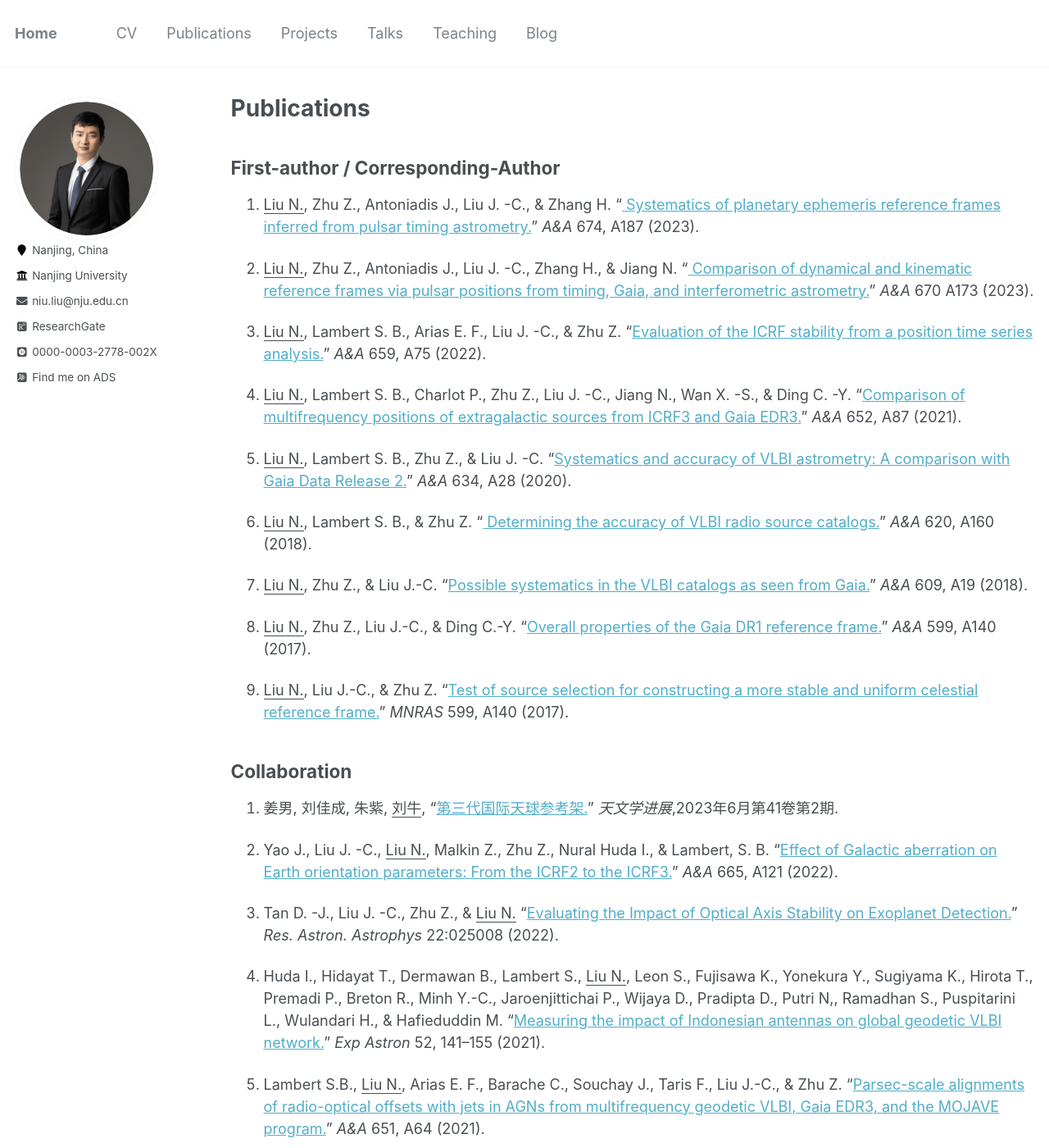
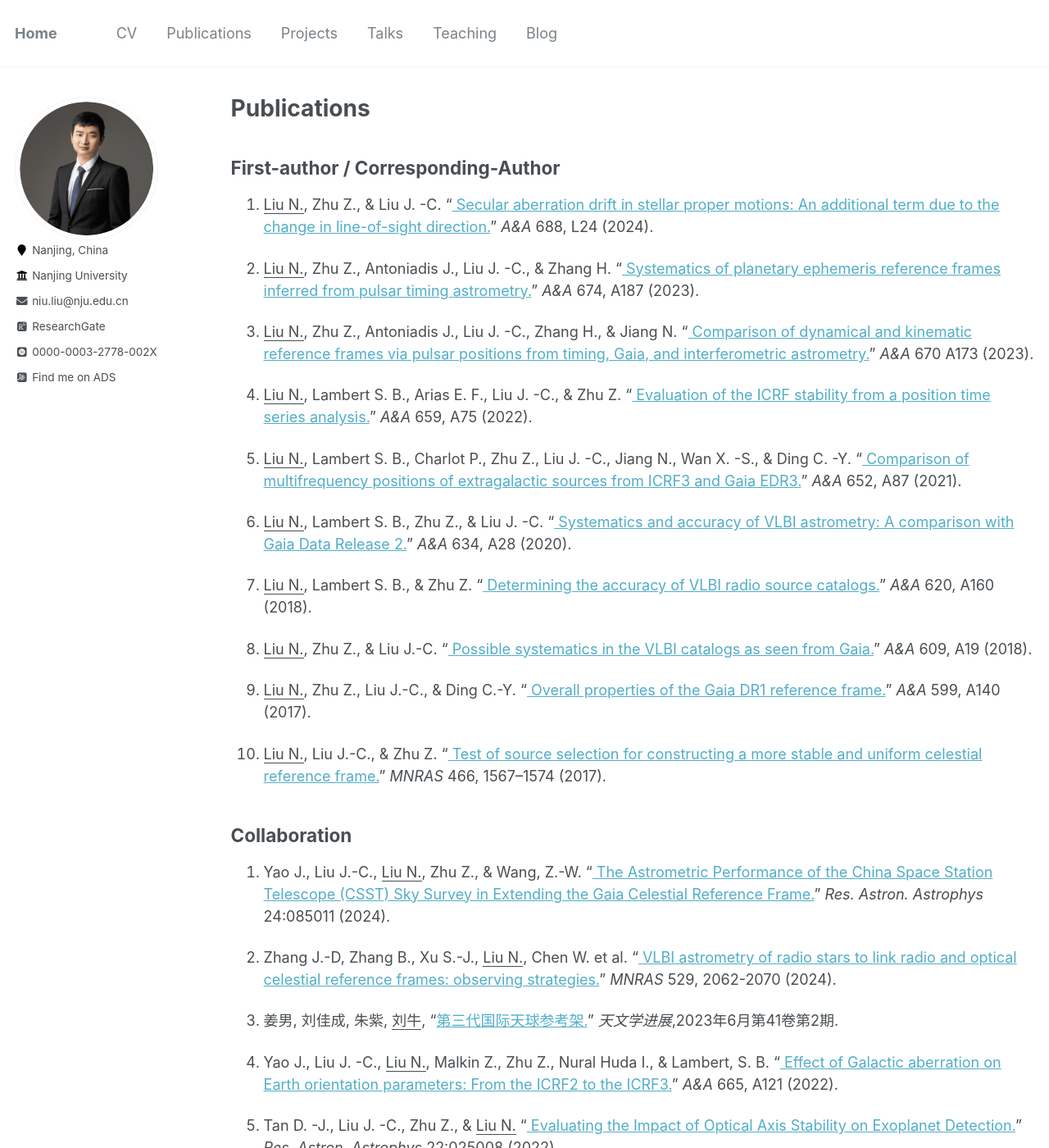
Before and after one commit to Niu-Liu/Niu-Liu.github.io, a Jekyll site: the page built from _pages/publications.md, in a window 1280 px wide and 1400 px high. Shown: the whole window at 82% size. Built offline with Jekyll 4.4.1, drawn with Linux system fonts in a browser that asks for light colours; some web fonts are replaced; some of the changed text lies outside the part shown.

Commit message:
Update publication list

```diff
--- a/_includes/publications.html
+++ b/_includes/publications.html
@@ -3,10 +3,18 @@
 <div class="user-publications">
   <h2>First-author / Corresponding-Author </h2>
   <ol>
+    <!-- work on secular aberration drift -->
+    <li>
+      <p> <u>Liu N.</u>, Zhu Z., &amp; Liu J. -C.
+       “<a href="https://ui.adsabs.harvard.edu/abs/2024A&A...688L..24L/abstract">
+           Secular aberration drift in stellar proper motions: An additional term due to the change in line-of-sight direction.</a>”
+        <i>A&amp;A</i> 688, L24 (2024).
+      </p>
+    </li>
     <!-- work on planetary ephemeris frame systematics using timing -->
     <li>
       <p> <u>Liu N.</u>, Zhu Z., Antoniadis J., Liu J. -C., &amp; Zhang H.
-       “<a href="{{ "/files/paper/aa45808-22.pdf" | prepend: site.baseurl | prepend: site.url }}">
+        “<a href="https://ui.adsabs.harvard.edu/abs/2023A&A...674A.187L/abstract">
            Systematics of planetary ephemeris reference frames inferred from pulsar timing astrometry.</a>”
         <i>A&amp;A</i> 674, A187 (2023).
       </p>
@@ -14,17 +22,16 @@
     <!-- work on Timing/Gaia/VLBI frame tie -->
     <li>
       <p> <u>Liu N.</u>, Zhu Z., Antoniadis J., Liu J. -C., Zhang H., &amp; Jiang N.
-       “<a href="{{ "/files/paper/aa43614-22.pdf" | prepend: site.baseurl | prepend: site.url }}">
+           “<a href="https://ui.adsabs.harvard.edu/abs/2023A&A...670A.173L/abstract">
           Comparison of dynamical and kinematic reference frames via pulsar positions from timing, Gaia, and interferometric astrometry.</a>”
         <i>A&amp;A</i> 670 A173 (2023).
       </p>
     </li>
     <!-- work on ICRF axis stability -->
     <li>
-      <p> <u>Liu N.</u>,
-        Lambert S. B., Arias E. F., Liu J. -C., &amp; Zhu Z.
-        “<a href="{{ "/files/paper/aa42632-21.pdf" | prepend: site.baseurl | prepend: site.url }}">Evaluation of the
-          ICRF stability from a position time series analysis.</a>”
+      <p> <u>Liu N.</u>, Lambert S. B., Arias E. F., Liu J. -C., &amp; Zhu Z.
+      “<a href="https://ui.adsabs.harvard.edu/abs/2022A&A...659A..75L/abstract">
+            Evaluation of the ICRF stability from a position time series analysis.</a>”
         <i>A&amp;A</i> 659, A75 (2022).
       </p>
     </li>
@@ -32,8 +39,8 @@
     <li>
       <p> <u>Liu N.</u>,
         Lambert S. B., Charlot P., Zhu Z., Liu J. -C., Jiang N., Wan X. -S., &amp; Ding C. -Y.
-        “<a href="{{ "/files/paper/aa38179-20.pdf" | prepend: site.baseurl | prepend: site.url }}">Comparison of
-          multifrequency positions of extragalactic sources from ICRF3 and Gaia EDR3.</a>”
+        “<a href="https://ui.adsabs.harvard.edu/abs/2021A&A...652A..87L/abstract">
+            Comparison of multifrequency positions of extragalactic sources from ICRF3 and Gaia EDR3.</a>”
         <i>A&amp;A</i> 652, A87 (2021).
       </p>
     </li>
@@ -41,15 +48,15 @@
     <li>
       <p> <u>Liu N.</u>,
         Lambert S. B., Zhu Z., &amp; Liu J. -C.
-        “<a href="{{ "/files/paper/aa36996-19.pdf" | prepend: site.baseurl | prepend: site.url }}">Systematics and
-          accuracy of VLBI astrometry: A comparison with Gaia Data Release 2.</a>”
+        “<a href="https://ui.adsabs.harvard.edu/abs/2020A&A...634A..28L/abstract">
+            Systematics and accuracy of VLBI astrometry: A comparison with Gaia Data Release 2.</a>”
         <i>A&amp;A</i> 634, A28 (2020).
       </p>
     </li>
     <!-- work on VLBI CRF noise -->
     <li>
       <p> <u>Liu N.</u>, Lambert S. B., &amp; Zhu Z.
-        “<a href="{{ "/files/paper/aa34118-18.pdf" | prepend: site.baseurl | prepend: site.url }}">
+        “<a href="https://ui.adsabs.harvard.edu/abs/2018A&A...620A.160L/abstract">
           Determining the accuracy of VLBI radio source catalogs.</a>”
         <i>A&amp;A</i> 620, A160 (2018).
       </p>
@@ -57,30 +64,46 @@
     <!-- work on ICRF2 error -->
     <li>
       <p> <u>Liu N.</u>, Zhu Z., &amp; Liu J.-C.
-        “<a href="{{ "/files/paper/aa32006-17.pdf" | prepend: site.baseurl | prepend: site.url }}">Possible systematics
-          in the VLBI catalogs as seen from Gaia.</a>”
+        “<a href="https://ui.adsabs.harvard.edu/abs/2018A&A...609A..19L/abstract">
+            Possible systematics in the VLBI catalogs as seen from Gaia.</a>”
         <i>A&amp;A</i> 609, A19 (2018).
       </p>
     </li>
     <!-- work on Gaia-CRF1 -->
     <li>
       <p> <u>Liu N.</u>, Zhu Z., Liu J.-C., &amp; Ding C.-Y.
-        “<a href="{{ "/files/paper/aa30396-17.pdf" | prepend: site.baseurl | prepend: site.url }}">Overall properties of
-          the Gaia DR1 reference frame.</a>”
+        “<a href="https://ui.adsabs.harvard.edu/abs/2017A&A...599A.140L/abstract">
+            Overall properties of the Gaia DR1 reference frame.</a>”
         <i>A&amp;A</i> 599, A140 (2017).
       </p>
     </li>
     <!-- work on ICRF source selection -->
     <li>
       <p> <u>Liu N.</u>, Liu J.-C., &amp; Zhu Z.
-        “<a href="{{ "/files/paper/mnras2017.pdf" | prepend: site.baseurl | prepend: site.url }}">Test of source
-          selection for constructing a more stable and uniform celestial reference frame.</a>”
-        <i>MNRAS</i> 599, A140 (2017).
+        “<a href="https://ui.adsabs.harvard.edu/abs/2017MNRAS.466.1567L/abstract">
+            Test of source selection for constructing a more stable and uniform celestial reference frame.</a>”
+        <i>MNRAS</i> 466, 1567–1574 (2017).
       </p>
     </li>
   </ol>
   <h2>Collaboration </h2>
   <ol>
+    <!-- CSST frame -->
+    <li>
+      <p> Yao J., Liu J.-C., <u>Liu N.</u>, Zhu Z., &amp; Wang, Z.-W.
+        “<a href="https://ui.adsabs.harvard.edu/abs/2024RAA....24h5011Y/abstract">
+            The Astrometric Performance of the China Space Station Telescope (CSST) Sky Survey in Extending the Gaia Celestial Reference Frame.</a>”
+        <i>Res. Astron. Astrophys</i> 24:085011 (2024).
+      </p>
+    </li>
+    <!-- Radio stars for VLBI-Gaia frame tie -->
+    <li>
+      <p> Zhang J.-D, Zhang B., Xu S.-J., <u>Liu N.</u>, Chen W. et al.
+        “<a href="https://ui.adsabs.harvard.edu/abs/2024RAA....24h5011Y/abstract">
+            VLBI astrometry of radio stars to link radio and optical celestial reference frames: observing strategies.</a>”
+        <i>MNRAS</i> 529, 2062-2070 (2024).
+      </p>
+    </li>
     <!-- Chinese review from Jiang-->
     <li>
       <p> 姜男, 刘佳成, 朱紫, <u>刘牛</u>,
@@ -91,27 +114,25 @@
     <!-- work from Yao -->
     <li>
       <p> Yao J., Liu J. -C., <u>Liu N.</u>, Malkin Z., Zhu Z., Nural Huda I., &amp; Lambert, S. B.
-        “<a href="{{ "/files/paper/aa43852-22.pdf" | prepend: site.baseurl | prepend: site.url }}">Effect of Galactic
-          aberration on Earth orientation parameters: From the ICRF2 to the ICRF3.</a>”
+        “<a href="https://ui.adsabs.harvard.edu/abs/2022A&A...665A.121Y/abstract">
+            Effect of Galactic aberration on Earth orientation parameters: From the ICRF2 to the ICRF3.</a>”
         <i>A&amp;A</i> 665, A121 (2022).
       </p>
     </li>
     <!-- work from Tan -->
     <li>
       <p> Tan D. -J., Liu J. -C., Zhu Z., &amp; <u>Liu N.</u>
-        “<a href="{{ "/files/paper/Tan2021.pdf" | prepend: site.baseurl | prepend: site.url }}">Evaluating the Impact of
-          Optical Axis Stability on Exoplanet Detection.</a>”
+        “<a href="https://ui.adsabs.harvard.edu/abs/2022RAA....22b5008T/abstract">
+            Evaluating the Impact of Optical Axis Stability on Exoplanet Detection.</a>”
         <i>Res. Astron. Astrophys</i> 22:025008 (2022).
       </p>
     </li>
     <!-- work from Ibnu -->
     <li>
       <p>
-        Huda I., Hidayat T., Dermawan B., Lambert S., <u>Liu N.</u>, Leon S., Fujisawa K., Yonekura Y., Sugiyama K.,
-        Hirota T., Premadi P., Breton R., Minh Y.-C., Jaroenjittichai P., Wijaya D., Pradipta D., Putri N,, Ramadhan S.,
-        Puspitarini L., Wulandari H., &amp; Hafieduddin M.
-        “<a href="{{ "/files/paper/s10686-021-09773-1.pdf" | prepend: site.baseurl | prepend: site.url }}">Measuring the
-          impact of Indonesian antennas on global geodetic VLBI network.</a>”
+        Huda I., Hidayat T., Dermawan B., Lambert S., <u>Liu N.</u>, et al.
+        “<a href="https://ui.adsabs.harvard.edu/abs/2021ExA....52..141H/abstract">
+            Measuring the impact of Indonesian antennas on global geodetic VLBI network.</a>”
         <i>Exp Astron</i> 52, 141–155 (2021).
       </p>
     </li>
@@ -119,9 +140,8 @@
     <li>
       <p>
         Lambert S.B., <u>Liu N.</u>, Arias E. F., Barache C., Souchay J., Taris F., Liu J.-C., &amp; Zhu Z.
-        “<a href="{{ "/files/paper/aa40652-21.pdf" | prepend: site.baseurl | prepend: site.url }}">Parsec-scale
-          alignments of radio-optical offsets with jets in AGNs from multifrequency geodetic VLBI, Gaia EDR3, and the
-          MOJAVE program.</a>”
+        “<a href="https://ui.adsabs.harvard.edu/abs/2021A&A...651A..64L/abstract">
+            Parsec-scale alignments of radio-optical offsets with jets in AGNs from multifrequency geodetic VLBI, Gaia EDR3, and the MOJAVE program.</a>”
         <i>A&amp;A</i> 651, A64 (2021).
       </p>
     </li>
@@ -129,16 +149,16 @@
     <li>
       <p>
         Ding C. -Y., Zhu Z., Liu J. -C., &amp; <u>Liu N.</u>
-        “<a href="{{ "/files/paper/aa37416-19.pdf" | prepend: site.baseurl | prepend: site.url }}">Revisiting
-          astrometric parameters of quasars in Gaia-CRF2.</a>”
+        “<a href="https://ui.adsabs.harvard.edu/abs/2020A&A...635A.113D/abstract">
+            Revisiting astrometric parameters of quasars in Gaia-CRF2.</a>”
         <i>A&amp;A</i> 635, A113 (2020).
       </p>
     </li>
     <!-- work from Jia-Cheng Liu -->
     <li>
       <p> Liu J. -C., &amp; <u>Liu N.</u>
-        “<a href="{{ "/files/paper/ga-EN.pdf" | prepend: site.baseurl | prepend: site.url }}">The Galactic Aberration
-          and Its Impact on Astronomical Reference Frames.</a>”
+        “<a href="https://ui.adsabs.harvard.edu/abs/2020AcASn..61...10L/abstract">
+            The Galactic Aberration and Its Impact on Astronomical Reference Frames.</a>”
         <i>ChA&amp;A</i> 44, 131-145 (2020).
       </p>
     </li>
@@ -153,7 +173,7 @@
     <!-- work from Xiaonizi -->
     <li>
       <p> Shi Y. -Y., Zhu Z., <u>Liu N.</u>, Liu J. -C., Ding C. -Y., &amp; Cheng Y. -T.
-        “<a href="{{ "/files/paper/Shi_2019_AJ_157_222.pdf" | prepend: site.baseurl | prepend: site.url }}">
+        “<a href="https://ui.adsabs.harvard.edu/abs/2019AJ....157..222S/abstract">
           Comparison of the PPMXL and UCAC5 Catalogs with the Gaia DR2.</a>”
         <i>AJ</i> 157:222 (2019).
       </p>
@@ -161,8 +181,8 @@
     <!-- work from JCLiu -->
     <li>
       <p> Liu J. -C., Zhu Z., &amp; <u>Liu N.</u>
-        “<a href="{{ "/files/paper/aj2018.pdf" | prepend: site.baseurl | prepend: site.url }}">Link between the VLBI and
-          Gaia Reference Frames.</a>”
+        “<a href="https://ui.adsabs.harvard.edu/abs/2018AJ....156...13L/abstract">
+            Link between the VLBI and Gaia Reference Frames.</a>”
         <i>AJ</i> 156:13 (2018).
       </p>
     </li>
@@ -172,16 +192,24 @@
     <!-- IVSGM-2022 -->
     <li>
       <p><u>Liu N.</u>, Lambert S.B., Arias E. F., Liu J. -C., &amp; Zhu Z.
-        “<a href="{{ "/files/paper/ivsgm2022_liu_etal.pdf" | prepend: site.baseurl | prepend: site.url
-          }}">Evaluate the ICRF3 Axes’ Stability via Extragalactic Source Position Time Series.</a>”
+        “<a href="https://ui.adsabs.harvard.edu/abs/2023ivs..conf..298L/abstract">
+            Evaluate the ICRF3 Axes’ Stability via Extragalactic Source Position Time Series.</a>”
+        <i>IVS 2022 General Meeting Proceedings</i>, pp. 298-302 (2023).
+      </p>
+    </li>
+    <!-- IVSGM-2022-Xu -->
+    <li>
+      <p>Xu M.-H., Savolainen T., <u>Liu N.</u>, de Witt A, Lunz S., Heinkelmann R., &amp; Schuh H.
+        “<a href="https://ui.adsabs.harvard.edu/abs/2023ivs..conf..306X/abstract">
+            Astrometric Positions of Gravitational Lensed System 1422+231.</a>”
         <i>IVS 2022 General Meeting Proceedings</i>, pp. 298-302 (2023).
       </p>
     </li>
     <!-- Journees 2019 -->
     <li>
       <p> <u>Liu N.</u>, Lambert S.B., Zhu Z., &amp; Liu J. -C.
-        “<a href="{{ "/files/paper/JOURNEES2019.pdf" | prepend: site.baseurl | prepend: site.url }}">Is there an
-          interest in bringing Gaia-CRF into VLBI data reduction?</a>”
+        “<a href="https://ui.adsabs.harvard.edu/abs/2020jsrs.conf....9L/abstract">
+            Is there an interest in bringing Gaia-CRF into VLBI data reduction?</a>”
         <i>Proceedings of the Journées 2019 "Astrometry, Earth Rotation, and Reference Systems in the GAIA era" </i>,
         pp. 9-14 (2019).
       </p>
```
Also changed, not shown: other parts of _includes/publications.html (+6 -9 lines), 1 other file.
